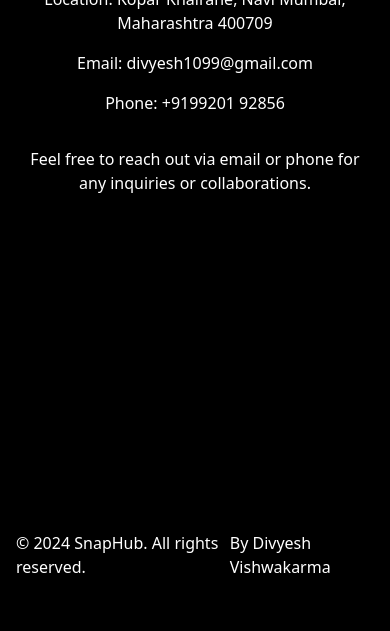
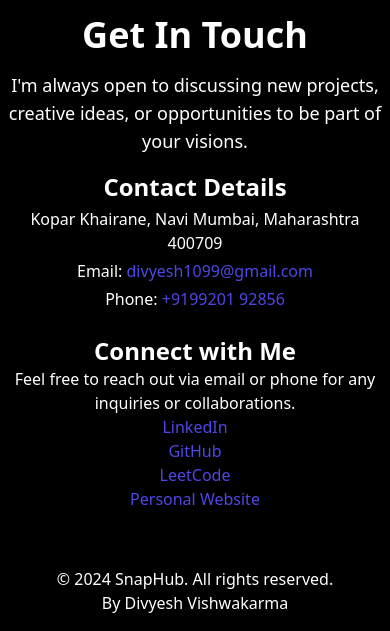
Before and after one commit to divyesh1099/snapHub, a Django app: page /contact/ in a window 390 px wide. Shown: the part 249-880 px from the top of the page. Before the commit the page ends 822 px from the top, so only its background shows below. Run offline with Django 5.2, Linux system fonts and the light colour scheme; the visitor is signed in with stand-in values (Sample User, id 1); parts of the project's set-up code (start-up, migrations or seed data) failed here and were passed over.

Commit message:
Fix Login Issue Make Responsive Update About Update Contact

```diff
--- a/account/templates/account/signup.html
+++ b/account/templates/account/signup.html
@@ -1,7 +1,7 @@
 {% extends 'layout.html' %}
 
 {% block content %}
-<div class="min-h-screen bg-gray-900 flex flex-col justify-center py-12 sm:px-6 lg:px-8">
+<div class="min-h-screen bg-black flex flex-col justify-center py-12 sm:px-6 lg:px-8">
     <div class="sm:mx-auto sm:w-full sm:max-w-md">
         <h2 class="mt-6 text-center text-3xl font-extrabold text-gray-100">
             Sign up for an account
@@ -14,7 +14,7 @@
                 {% for field in form %}
                 <div>
                     <label for="{{ field.id_for_label }}" class="block text-sm font-medium text-gray-300">{{ field.label }}</label>
-                    {{ field }}
+                    <input class="{{ field.css_classes }} appearance-none rounded-none relative block w-full px-3 py-2 border border-gray-700 placeholder-gray-500 text-white bg-black rounded-t-md focus:outline-none focus:ring-indigo-500 focus:border-indigo-500 focus:z-10 sm:text-sm" placeholder="{{ field.label }}" name="{{ field.html_name }}" id="{{ field.id_for_label }}" type="{{ field.field.widget.input_type }}" {% if field.field.required %}required{% endif %}>
                     {% if field.help_text %}
                     <p class="mt-2 text-sm text-gray-500">{{ field.help_text }}</p>
                     {% endif %}
--- a/home/templates/home/contact.html
+++ b/home/templates/home/contact.html
@@ -7,11 +7,29 @@ Contact - Divyesh Vishwakarma
 {% block content %}
 <div class="container mx-auto mt-10">
     <div class="text-center">
-        <h1 class="text-4xl font-bold mb-4">Contact Divyesh Vishwakarma</h1>
-        <p class="mb-4">Location: Kopar Khairane, Navi Mumbai, Maharashtra 400709</p>
-        <p class="mb-4">Email: divyesh1099@gmail.com</p>
-        <p class="mb-8">Phone: +9199201 92856</p>
-        <p>Feel free to reach out via email or phone for any inquiries or collaborations.</p>
+        <img src="path_to_your_photo.jpg" alt="Divyesh Vishwakarma" class="mx-auto rounded-full w-32 h-32 object-cover mb-4">
+        <h1 class="text-4xl font-bold mb-4">Get In Touch</h1>
+        <p class="text-lg mb-4">I'm always open to discussing new projects, creative ideas, or opportunities to be part of your visions.</p>
+
+        <div class="space-y-6">
+            <div>
+                <h2 class="text-2xl font-bold">Contact Details</h2>
+                <p class="mt-1">Kopar Khairane, Navi Mumbai, Maharashtra 400709</p>
+                <p class="mt-1">Email: <a href="mailto:divyesh1099@gmail.com" class="text-indigo-600 hover:underline">divyesh1099@gmail.com</a></p>
+                <p class="mt-1">Phone: <a href="tel:+919920192856" class="text-indigo-600 hover:underline">+9199201 92856</a></p>
+            </div>
+
+            <div>
+                <h2 class="text-2xl font-bold">Connect with Me</h2>
+                <p>Feel free to reach out via email or phone for any inquiries or collaborations.</p>
+                <a href="https://www.linkedin.com/in/divyesh-vishwakarma-621197175/" target="_blank" class="text-indigo-600 hover:underline">LinkedIn</a><br>
+                <a href="https://github.com/divyesh1099" target="_blank" class="text-indigo-600 hover:underline">GitHub</a><br>
+                <a href="https://leetcode.com/motidivya" target="_blank" class="text-indigo-600 hover:underline">LeetCode</a><br>
+                <a href="https://motidivya-6cc24.web.app/" target="_blank" class="text-indigo-600 hover:underline">Personal Website</a>
+            </div>
+
+            <!-- Optionally, add a contact form here -->
+        </div>
     </div>
 </div>
 {% endblock %}
--- a/home/templates/layout.html
+++ b/home/templates/layout.html
@@ -12,22 +12,32 @@
     <nav class="bg-black py-4">
         <div class="container mx-auto flex justify-between items-center px-4">
             <a href="/" class="text-xl font-bold">SnapHub</a>
-            <ul class="flex">
+            <button class="md:hidden text-white" onclick="toggleMenu()">
+                &#9776;
+            </button>
+            <ul class="hidden md:flex">
                 <li class="ml-6"><a href="{% url 'home:index' %}" class="hover:text-gray-400">Home</a></li>
+                <li class="ml-6"><a href="{% url 'home:about' %}" class="hover:text-gray-400">About</a></li>
+                {% if user.is_authenticated %}
                 <li class="ml-6"><a href="{% url 'home:gallery' %}" class="hover:text-gray-400">Gallery</a></li>
-                <li class="ml-6"><a href="{% url 'home:about' %}" class="hover:text-gray-400">About</a></li>
                 <li class="ml-6"><a href="{% url 'home:contact' %}" class="hover:text-gray-400">Contact</a></li>
+                {% endif %}
             </ul>
         </div>
     </nav>
-
-    <div class="flex-grow container mx-auto px-4 mt-10">
+    <script>
+        function toggleMenu() {
+            const menu = document.querySelector('nav ul');
+            menu.classList.toggle('hidden');
+        }
+    </script>
+    <div class="flex-grow container mx-auto px-2 sm:px-4 mt-5 sm:mt-10">
         {% block content %}
         {% endblock %}
     </div>
 
     <footer class="bg-black py-4 mt-10 w-full">
-        <div class="container mx-auto flex justify-between items-center px-4">
+        <div class="container mx-auto flex flex-col md:flex-row justify-between items-center px-4">
             <p>&copy; {% now "Y" %} SnapHub. All rights reserved.</p>
             <a href="https://www.linkedin.com/in/motidivya/" target="_blank" rel="noopener noreferrer">By Divyesh Vishwakarma</a>
         </div>
--- a/snapHub/settings.py
+++ b/snapHub/settings.py
@@ -85,7 +85,7 @@ TEMPLATES = [
 
 WSGI_APPLICATION = 'snapHub.wsgi.application'
 
-
+LOGIN_URL = 'account:login'
 # Database
 # https://docs.djangoproject.com/en/5.0/ref/settings/#databases
 
```
Also changed, not shown: account/templates/account/login.html (+20 -11 lines), home/templates/home/about.html (+21 -8 lines), static/divyesh.jpeg (added), 1 other file.
